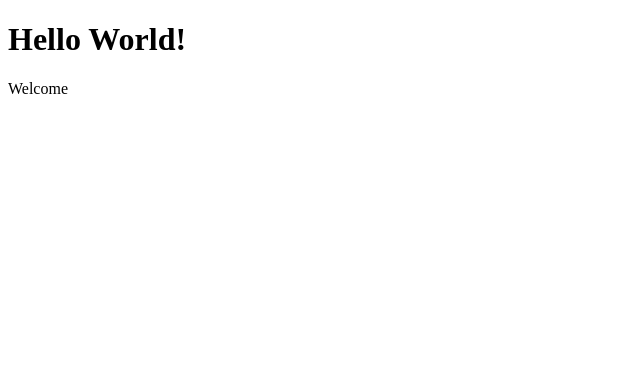
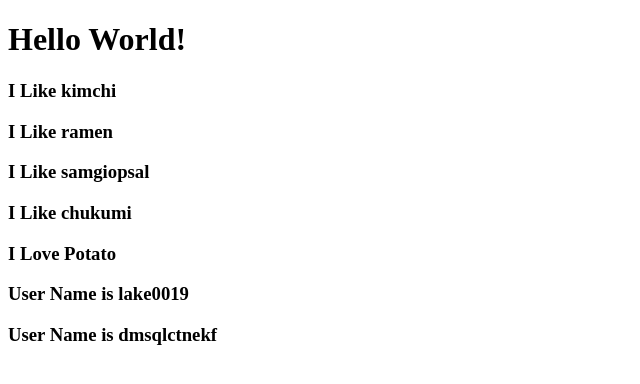
Before and after one commit to Csquid/2019_12_first_react, a React (Create React App) app: page / in a window 1280 px wide. Shown: the top 384 px of the page, without its empty margins (0-640 px from the left). Built offline with nearby package versions, Linux system fonts and the light colour scheme.

Commit message:
React Property

```diff
--- a/src/App.js
+++ b/src/App.js
@@ -4,13 +4,37 @@
 */
 
 import React from 'react';
-import Tomato from './Tomato';
+import Potato from './Potato';
 
-function App() {
+function Food(props) {
+  return <h3>I Like {props.name} </h3>
+}
+
+function Apple({user_name}) {
+  return <h3>User Name is {user_name} </h3>
+}
+
+function App(props) {
+  console.log(props);
   return (
     <div>
-        <h1>Hello World!</h1>
-        <Tomato />
+      <h1>Hello World!</h1>
+      {/* Component에  정보를 보내는 방법 */}
+      {/* name과 같이 정해져있지않다.*/}
+      {/* name, fav 같은 것을 property라고 한다 (속성) 사용자가 속성의 이름을 원하는걸로 만들어줄수있다.*/}
+      <Food
+        name = "kimchi"
+        something = { true }
+        papapapap = {
+          ["hello", 1, 2, 3, 4, true]
+        }
+      />
+      <Food name = "ramen"/>
+      <Food name = "samgiopsal"/>
+      <Food name = "chukumi"/>
+      <Potato />
+      <Apple user_name = "lake0019"/>
+      <Apple user_name = "dmsqlctnekf"/>
     </div>
   );
 }
--- /dev/null
+++ b/src/Potato.js
@@ -0,0 +1,11 @@
+import React from 'react'
+
+function Potato() {
+    return (
+        <div>
+            <h3>I Love Potato</h3>
+        </div>
+    );
+}
+
+export default Potato;
--- a/src/Tomato.js
+++ /dev/null
@@ -1,11 +0,0 @@
-import React from 'react';
-
-function Tomato() {
-  return (
-    <div>
-        Welcome
-    </div>
-  );
-}
-
-export default Tomato;
--- a/src/index.js
+++ b/src/index.js
@@ -8,5 +8,5 @@ import App from './App';
     ReactDOM.render(<App /><Tomato />, document.getElementById('potato'));
     이게 안되는 이유는 react application은 하나의 component 만을 rendering해야하기 때문이다.
 */
-ReactDOM.render(<App />, document.getElementById('potato'));
+ReactDOM.render(<App lock="send Information Test"/>, document.getElementById('potato'));
 //ReactDOM.render(<Tomato />, document.getElementById('tomato'));
```
Also changed, not shown: public/copy_index.html (added, +44 -0 lines), public/index.html (+0 -23 lines), 1 other file (tests, documents, lock files or other folders).
